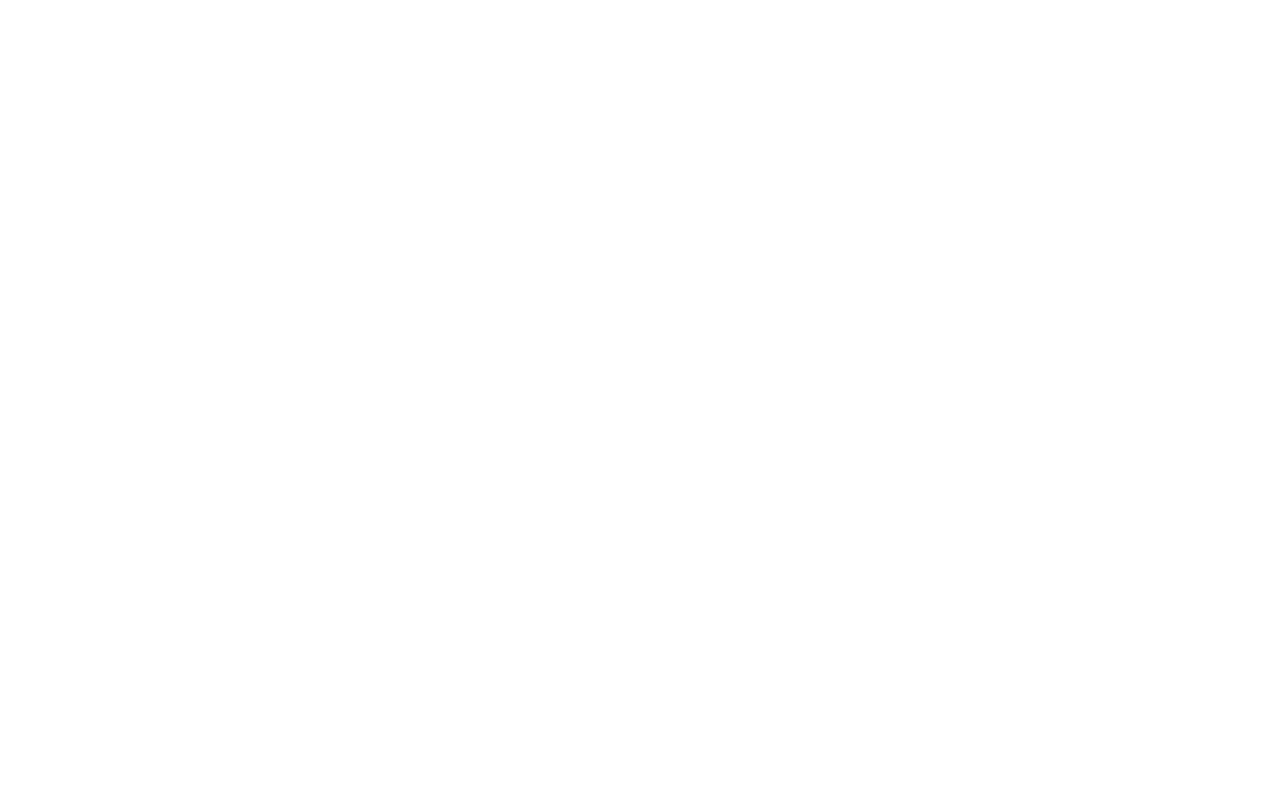
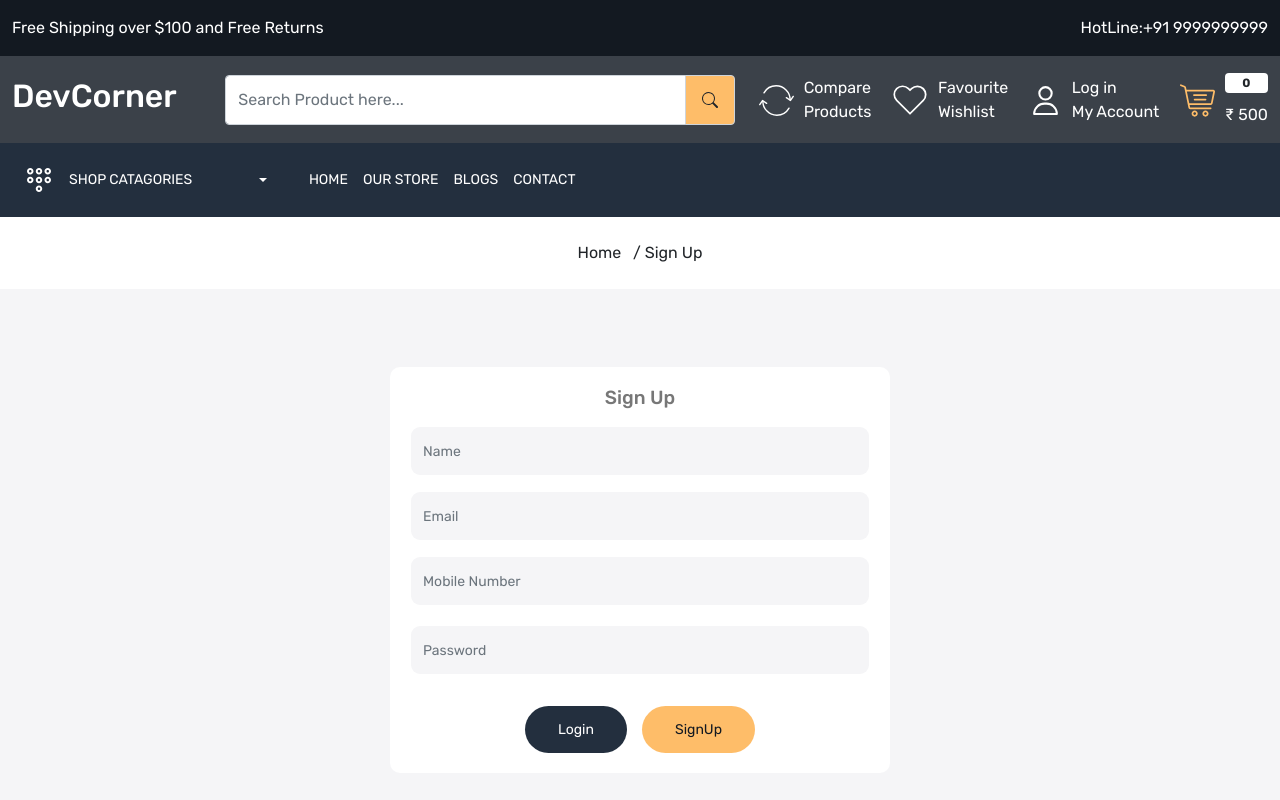
Before and after one commit to Navin-recode/ECom-Website-ReactJS, a React (Create React App) app: page /signup in a window 1280 px wide. Before the commit this address had no page. Shown: the top 800 px of the page. Built offline with nearby package versions, Linux system fonts and the light colour scheme.

Commit message:
Login in, Forgot Password and Signup page created.!

```diff
--- a/src/App.css
+++ b/src/App.css
@@ -540,3 +540,44 @@
   border-top: 1px solid rgba(0, 0, 0, 0.1);
 }
 /* compare product page ends */
+
+/* Auth Card starts */
+
+.auth-card {
+  padding: 20px;
+  background-color: white;
+  width: 500px;
+  margin: 30px auto;
+  border-radius: 10px;
+}
+.auth-card h3 {
+  font-size: 19px;
+  font-weight: 500;
+  color: var(--color-777777);
+}
+.auth-card .form-control {
+  height: 50px;
+  background-color: var(--color-f5f5f7);
+  color: var(--color-777777);
+  font-size: 14px;
+  border-radius: 10px;
+  border-color: transparent;
+}
+.auth-card a {
+  font-size: 14px;
+  font-weight: 400;
+  color: var(--color-1c1c1b);
+}
+.auth-card .signup {
+  background-color: var(--color-yellow);
+  color: var(--color-131921);
+}
+.auth-card .signup:hover {
+  background-color: var(--color-131921);
+  color: white;
+}
+.auth-card p {
+  font-size: 13px;
+  color: var(--color-777777);
+}
+/* Auth Card Ends */
--- a/src/App.js
+++ b/src/App.js
@@ -11,6 +11,9 @@
 import Blog from './pages/Blog'
 import CompareProduct from './pages/CompareProduct'
 import Wishlist from './pages/Wishlist'
+import Login from './pages/Login'
+import Forgotpassword from './pages/Forgotpassword'
+import Signup from './pages/Signup'
 
 const App = () => {
   return (
@@ -25,6 +28,9 @@
             <Route path="blogs" element={<Blog />} />
             <Route path="compare-product" element={<CompareProduct />} />
             <Route path="wishlist" element={<Wishlist />} />
+            <Route path="Login" element={<Login />} />
+            <Route path="forgot-password" element={<Forgotpassword />} />
+            <Route path="signup" element={<Signup />} />
           </Route>
         </Routes>
       </BrowserRouter>
--- a/src/components/Header.js
+++ b/src/components/Header.js
@@ -66,7 +66,7 @@
                   </Link>
                 </div>
                 <div>
-                  <Link to='/login' className="d-flex align-items-center gap-10 text-white">
+                  <Link to='/Login' className="d-flex align-items-center gap-10 text-white">
                     <img src="images/images/user.svg" alt="user" />
                     <p className="mb-0">
                       Log in <br /> My Account
--- a/src/pages/Forgotpassword.js
+++ b/src/pages/Forgotpassword.js
@@ -0,0 +1,47 @@
+import React from 'react'
+import Meta from '../components/Meta'
+import BreadCrumb from '../components/BreadCrumb'
+import { Link } from 'react-router-dom'
+
+const Forgotpassword = () => {
+  return (
+    <>
+      <Meta title={'Forgot Password'} />
+      <BreadCrumb title="Forgot Password" />
+      <div className="login-wrapper home-wrapper-2 py-5">
+        <div className="row">
+          <div className="col-12">
+            <div className="auth-card">
+              <h3 className="text-center mb-3">Reset Your Password</h3>
+              <p className="text-center mt-2 mb-3">
+                We will send you an email to reset your password
+              </p>
+
+              <form action="" className="d-flex flex-column gap-15">
+                <div>
+                  <input
+                    type="email"
+                    name="email"
+                    placeholder="Email"
+                    className="form-control"
+                  />
+                </div>
+
+                <div>
+                  <div className=" mt-3 d-flex justify-content-center flex-column gap-15 align-items-center">
+                    <button className="button border-0" type="submit">
+                      Sumbit
+                    </button>
+                    <Link to="/login">Cancel</Link>
+                  </div>
+                </div>
+              </form>
+            </div>
+          </div>
+        </div>
+      </div>
+    </>
+  )
+}
+
+export default Forgotpassword
--- a/src/pages/Login.js
+++ b/src/pages/Login.js
@@ -1,10 +1,48 @@
 import React from 'react'
+import Meta from '../components/Meta'
+import BreadCrumb from '../components/BreadCrumb'
+import { Link } from 'react-router-dom'
 
-const Login = () => {
+function Login() {
   return (
-    <div>
-
-    </div>
+    <>
+      <Meta title={'Login'} />
+      <BreadCrumb title="Account" />
+      <div className="login-wrapper home-wrapper-2 py-5">
+        <div className="row">
+          <div className="col-12">
+            <div className="auth-card">
+              <h3 className='text-center mb-3'>Login</h3>
+              <form action="" className='d-flex flex-column gap-15'>
+                <div>
+                  <input
+                    type="email"
+                    name="email"
+                    placeholder="Email"
+                    className="form-control"
+                  />
+                </div>
+                <div className='mt-1'>
+                  <input
+                    type="password"
+                    name="password"
+                    placeholder="Password"
+                    className="form-control"
+                  />
+                </div>
+                <div>
+                  <Link to="/forgot-password">Forgot Password?</Link>
+                  <div className=" mt-3 d-flex justify-content-center gap-15 align-items-center">
+                    <button className="button border-0" type='submit'>Login</button>
+                    <Link to="/signup" className="button signup">SignUp</Link>
+                  </div>
+                </div>
+              </form>
+            </div>
+          </div>
+        </div>
+      </div>
+    </>
   )
 }
 
--- a/src/pages/Signup.js
+++ b/src/pages/Signup.js
@@ -1,10 +1,63 @@
 import React from 'react'
 import Meta from '../components/Meta'
+import BreadCrumb from '../components/BreadCrumb'
+import { Link } from 'react-router-dom'
 
 const Signup = () => {
   return (
     <>
-      <Meta />
+      <Meta title={'Sign Up'}/>
+      <BreadCrumb title="Sign Up" />
+      <div className="login-wrapper home-wrapper-2 py-5">
+        <div className="row">
+          <div className="col-12">
+            <div className="auth-card">
+              <h3 className='text-center mb-3'>Sign Up</h3>
+              <form action="" className='d-flex flex-column gap-15'>
+              <div>
+                  <input
+                    type="text"
+                    name="name"
+                    placeholder="Name"
+                    className="form-control"
+                  />
+                </div>
+                <div>
+                  <input
+                    type="email"
+                    name="email"
+                    placeholder="Email"
+                    className="form-control"
+                  />
+                </div>
+                <div>
+                  <input
+                    type="tel"
+                    name="mobile"
+                    placeholder="Mobile Number"
+                    className="form-control"
+                  />
+                </div>
+                <div className='mt-1'>
+                  <input
+                    type="password"
+                    name="password"
+                    placeholder="Password"
+                    className="form-control"
+                  />
+                </div>
+                <div>
+
+                  <div className=" mt-3 d-flex justify-content-center gap-15 align-items-center">
+                    <button className="button border-0">Login</button>
+                    <Link className="button signup">SignUp</Link>
+                  </div>
+                </div>
+              </form>
+            </div>
+          </div>
+        </div>
+      </div>
     </>
   )
 }
```
